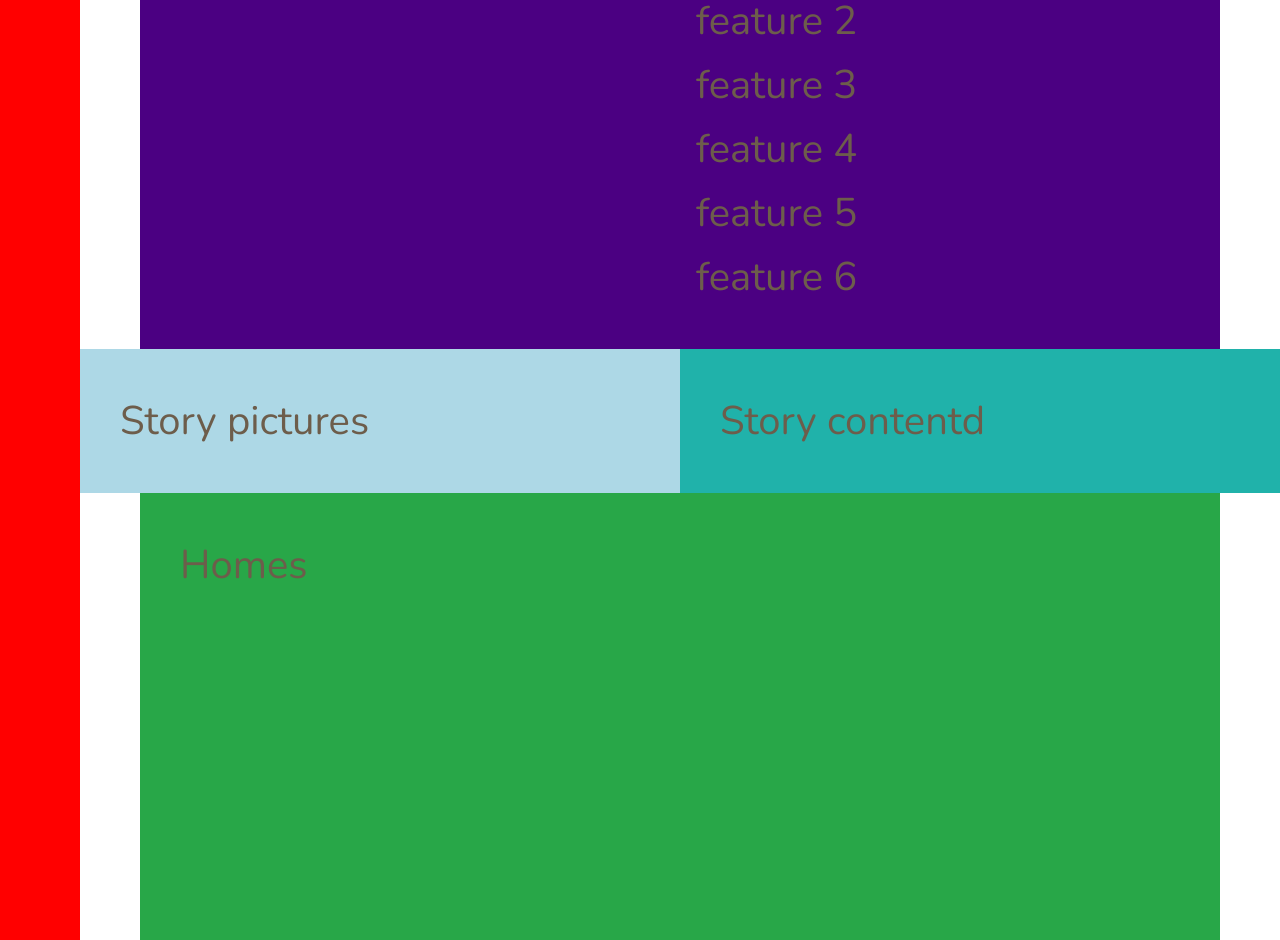
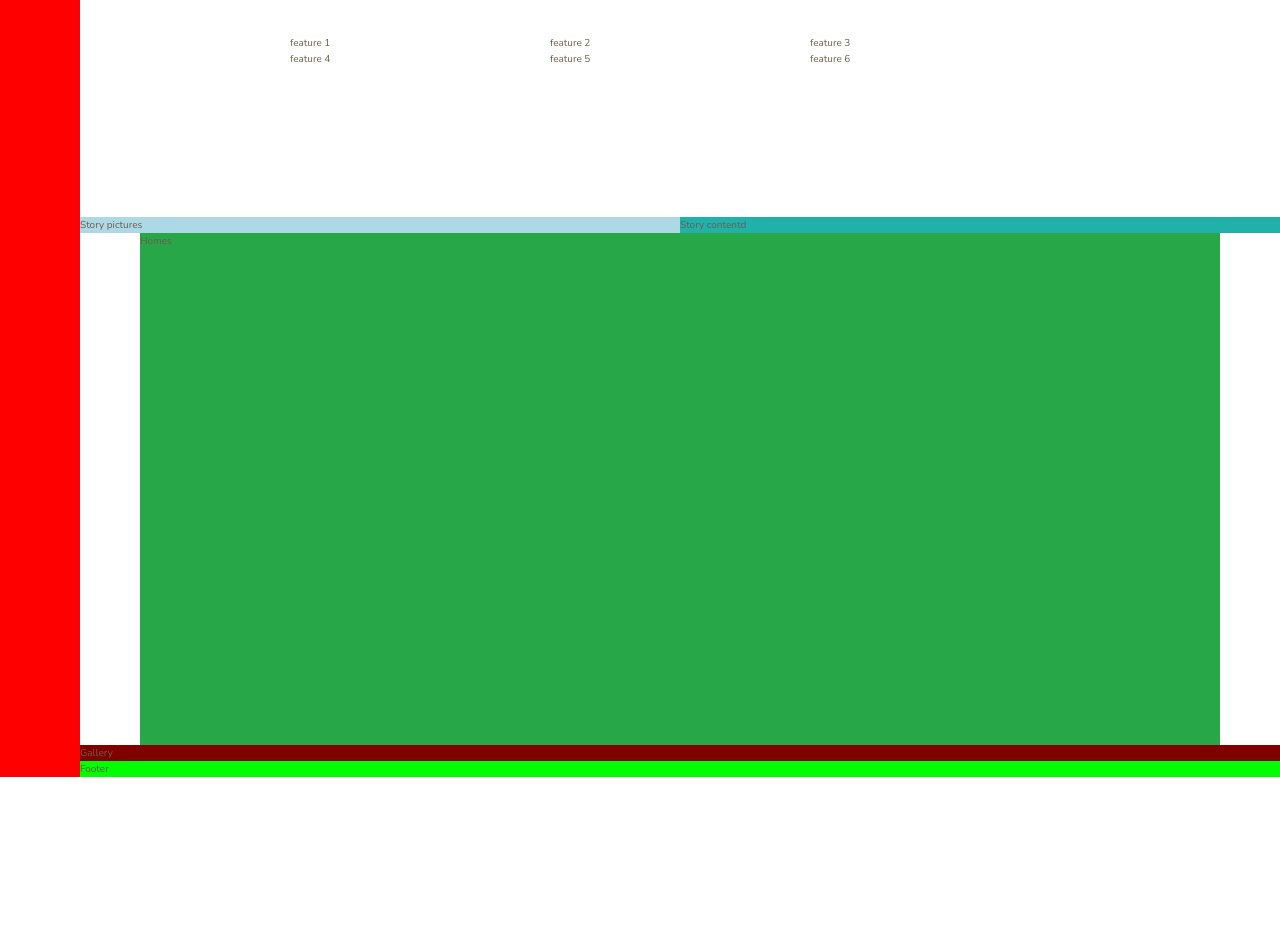
Before and after one commit to vmwhoami/Mastering_Grid, a plain HTML site: page index.html in a window 1280 px wide. Shown: the part 755-1695 px from the top of the page. After the commit the page ends 1532 px from the top, so only its background shows below. Drawn offline with nearby package versions, Linux system fonts and the light colour scheme.

Commit message:
fix issue in feature section

```diff
--- a/index.html
+++ b/index.html
@@ -24,12 +24,12 @@
     </div>
 
     <section class="features">
-        <div class="features">feature 1</div>
-        <div class="features">feature 2</div>
-        <div class="features">feature 3</div>
-        <div class="features">feature 4</div>
-        <div class="features">feature 5</div>
-        <div class="features">feature 6</div>
+        <div class="feature">feature 1</div>
+        <div class="feature">feature 2</div>
+        <div class="feature">feature 3</div>
+        <div class="feature">feature 4</div>
+        <div class="feature">feature 5</div>
+        <div class="feature">feature 6</div>
     </section>
 
     <div class="story__pictures">
--- a/scss/_base.scss
+++ b/scss/_base.scss
@@ -42,9 +42,6 @@ body {
     grid-template-rows: 80vh min-content auto 40vw repeat(3, min-content);
     grid-template-columns: [sidebar-start] 8rem [sidebar-end full-start] minmax(6rem, 1fr) [center-start] repeat(8, [col-start] minmax(min-content, 14rem)[col-end]) [center-end] minmax(6rem, 1fr) [full-end];
 
-    &>* {
-        padding: 4rem;
-        font-size: 4rem;
-    }
+
 
 }
--- a/scss/_features.scss
+++ b/scss/_features.scss
@@ -1,6 +1,8 @@
 .features {
-    background-color: indigo;
+
     grid-column: center-start/center-end;
+
+    padding: 15rem;
 
     display: grid;
     grid-template-columns: repeat(3, 1fr);
```
Also changed, not shown: css/styles.css, 1 other file.
